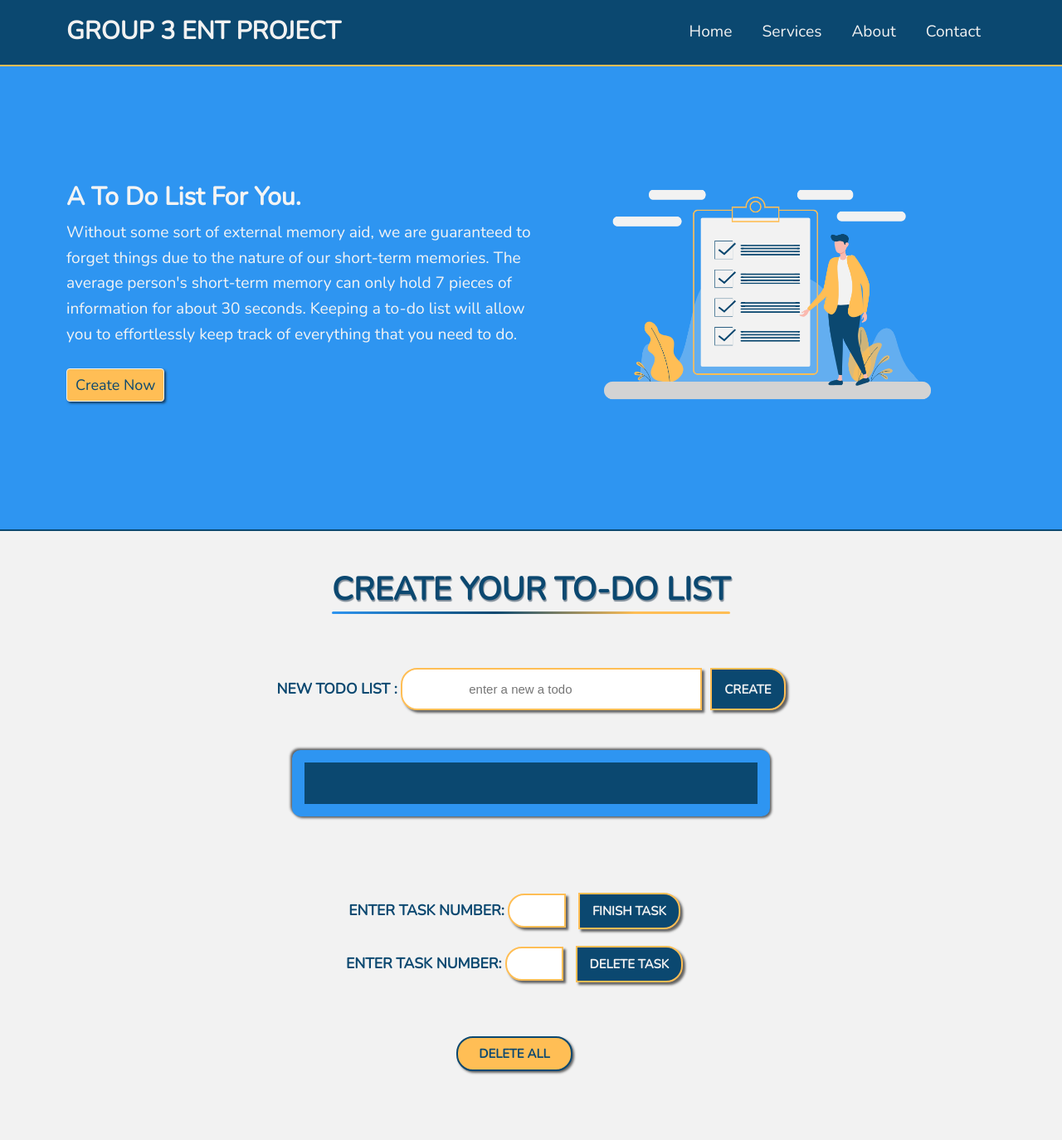
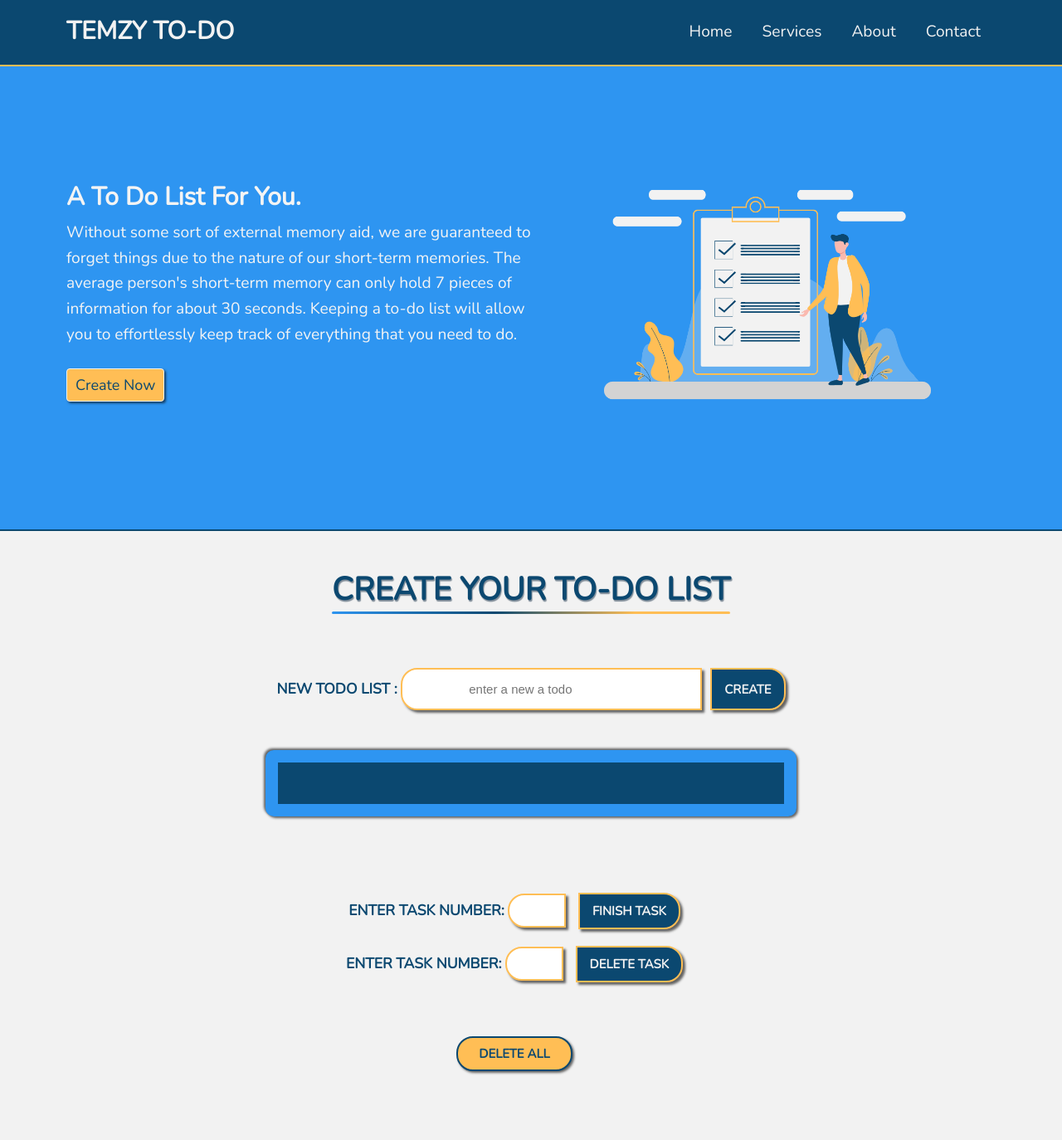
Before and after one commit to temiye18/Todo-List, a PHP site: page / in a window 1280 px wide. Shown: the top 1374 px of the page at 83% size. Run offline with PHP 8.4, Linux system fonts and the light colour scheme.

Commit message:
solved the problem on list-container class

```diff
--- a/index.php
+++ b/index.php
@@ -14,7 +14,7 @@
   <div class="nav-bar">
     <div class="container">
       <nav class="flex">
-        <h1>GROUP 3 ENT PROJECT</h1>
+        <h1>TEMZY TO-DO</h1>
         <ul>
           <li><a href="#">Home</a></li>
           <li><a href="#">Services</a></li>
@@ -43,10 +43,8 @@
     </div>
   </section>
 
-  <div class="container">
-    <div class="heading">
-      <h3 id="start" class="welcome-header"><span>CREATE YOUR TO-DO LIST</span></h3>
-    </div>
+  <div class="heading">
+    <h3 id="start" class="welcome-header"><span>CREATE YOUR TO-DO LIST</span></h3>
   </div>
 
 
@@ -56,6 +54,7 @@
     </label>
     <input type="submit" value="create" name="create" class="create" />
   </form>
+
 
   <div style="margin-top: 3rem">
     <div class="list-container">
--- a/style.css
+++ b/style.css
@@ -92,11 +92,6 @@
   width: 100vw;
   border-bottom: 2px solid var(--primary-color);
   background-color: #2e95f1;
-
-  /*  width: 100vw;
-
-  display: grid;
-  grid-template-columns: repeat(12, 1fr);*/
 }
 .showcase .flex {
   justify-content: space-between;
@@ -189,6 +184,7 @@
 }
 
 /* Animations */
+
 @keyframes slideInFromLeft {
   0% {
     transform: translateX(-100%);
@@ -363,15 +359,17 @@
   border: 2px solid var(--primary-color);
 }
 /* new list */
+
 .list-container {
+  width: 50%;
+  margin: 0 auto;
+  padding: 25px 40px;
   background-color: var(--primary-color);
-  width: 45%;
-  padding: 25px 40px;
-  margin: auto;
   border: 15px solid #2e95f1;
   border-radius: 10px;
   box-shadow: 2px 2px 3px rgba(0, 0, 0, 0.6), -2px -2px 3px rgba(0, 0, 0, 0.6);
 }
+
 .list-span {
   display: flex;
   flex-direction: column;
```
